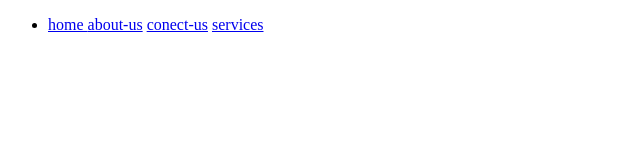
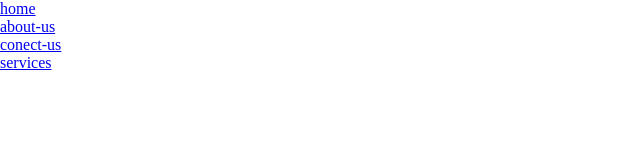
Before and after one commit to Dev-661/dkp-industry, a plain HTML site: page dkp-industry/index.html in a window 1280 px wide. Shown: the whole page, without its empty margins (0-640 px from the left). Drawn offline with Linux system fonts and the light colour scheme.

Commit message:
style with li

```diff
--- a/dkp-industry/index.html
+++ b/dkp-industry/index.html
@@ -12,9 +12,10 @@
             <ul>
                 <li>
                     <a href="#">home </a>
-                    <a href="#">about-us</a>
-                    <a href="#">conect-us</a>
-                    <a href="#">services</a>
+                    </li>
+                   <li> <a href="#">about-us</a></li>
+                    <li><a href="#">conect-us</a></li>
+                    <li><a href="#">services</a></li>
                 </li>
             </ul>
         </nav>
--- a/dkp-industry/style.css
+++ b/dkp-industry/style.css
@@ -0,0 +1,5 @@
+*{
+    margin: 0;
+    padding: 0;
+
+}
```
